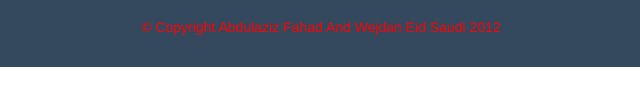
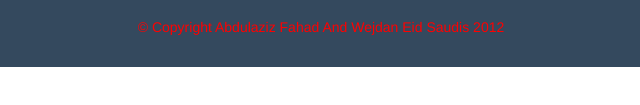
Before and after one commit to abdulazizfhAlghimlas/assinmgent, a plain HTML site: page mywebsit/lecture28andabove.html in a window 1280 px wide. Shown: the part 689-794 px from the top of the page, 319-959 px from the left. Drawn offline with nearby package versions, Linux system fonts and the light colour scheme; files whose address does not match are found by name.

Commit message:
Update lecture28andabove.html

```diff
--- a/mywebsit/lecture28andabove.html
+++ b/mywebsit/lecture28andabove.html
@@ -137,7 +137,7 @@
 
 		</div>
 	    <br>
-		<div class="text-center">&copy; Copyright Abdulaziz Fahad And Wejdan Eid Saudi
+		<div class="text-center">&copy; Copyright Abdulaziz Fahad And Wejdan Eid Saudis
 	     2012
 		 </div>
 
```
